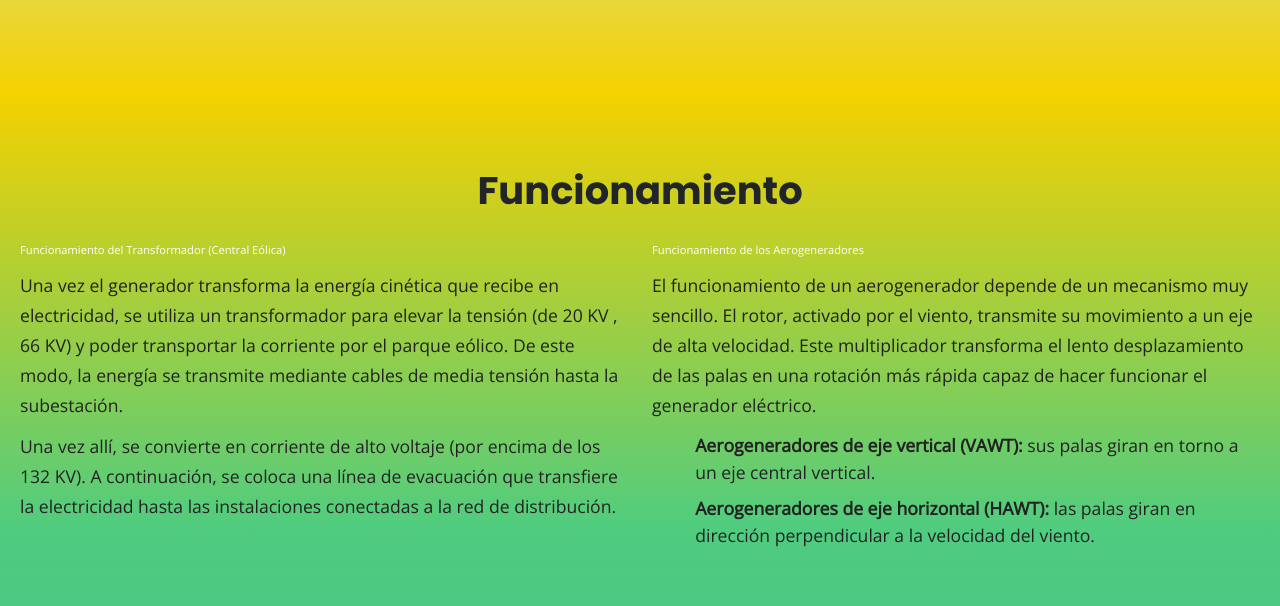
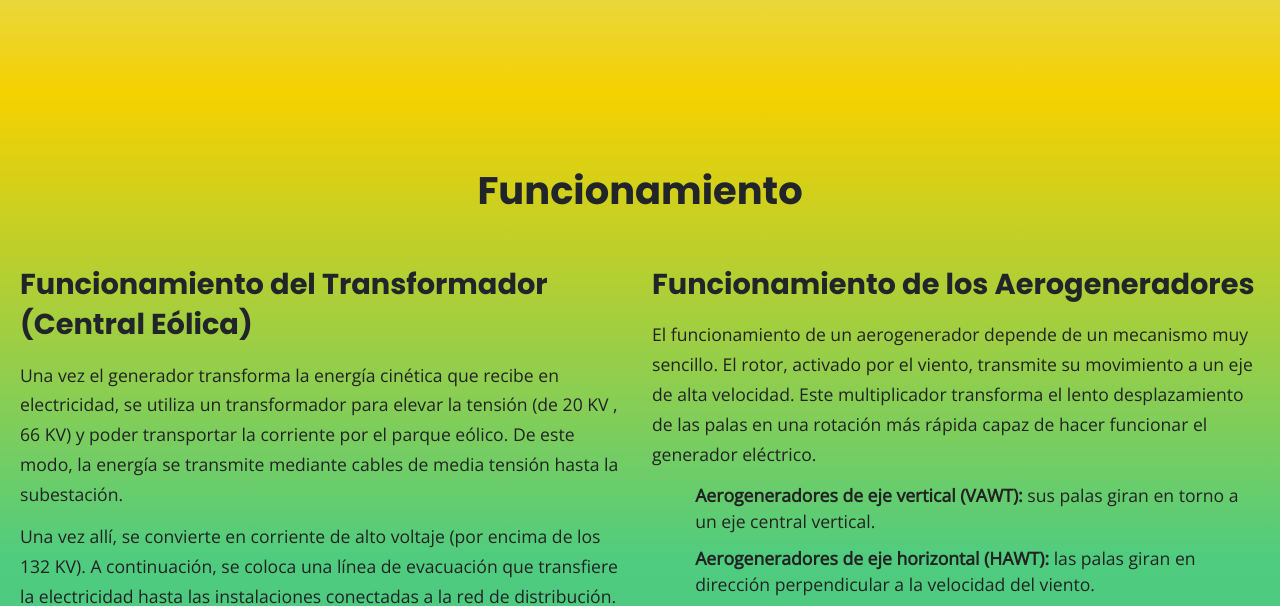
Before and after one commit to stivencc160323/proyecto, a plain HTML site: page index.html in a window 1280 px wide. Shown: the part 1506-2112 px from the top of the page. Drawn offline with nearby package versions, Linux system fonts and the light colour scheme.

Commit message:
revisamos detalles

```diff
--- a/index.html
+++ b/index.html
@@ -158,7 +158,7 @@
       <div class="row">
         <!-- Columna 1 -->
         <div class="col-md-6">
-          <h4>Funcionamiento del Transformador (Central Eólica)</h4>
+          <h3>Funcionamiento del Transformador (Central Eólica)</h3>
           <p>
             Una vez el generador transforma la energía cinética que recibe en electricidad, se utiliza un transformador
             para elevar la tensión (de 20 KV , 66 KV) y poder transportar la corriente por el parque eólico. De este
@@ -175,7 +175,7 @@
 
         <!-- Columna 2 -->
         <div class="col-md-6">
-          <h4>Funcionamiento de los Aerogeneradores</h4>
+          <h3>Funcionamiento de los Aerogeneradores</h3>
           <p>
             El funcionamiento de un aerogenerador depende de un mecanismo muy sencillo. El rotor, activado por el
             viento,
```
